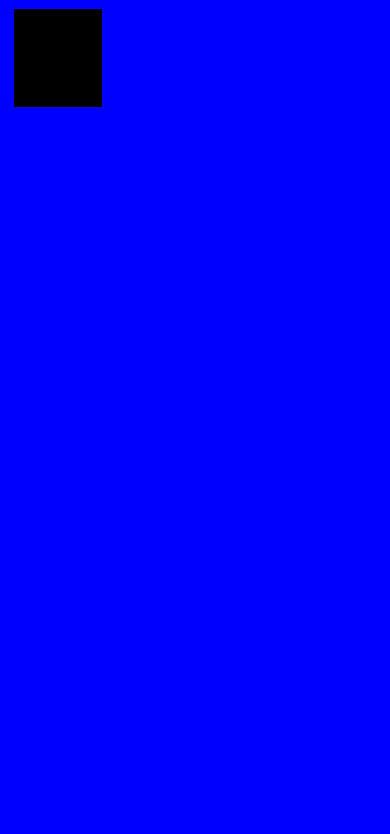
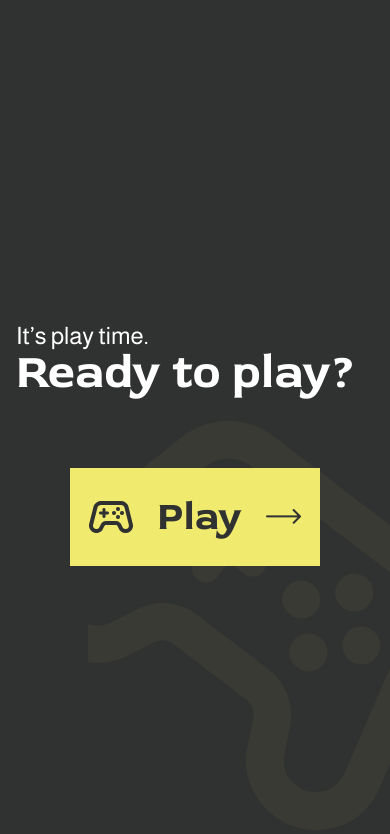
Before and after one commit to mlb27/Memory, a website built with Vite: page index.html in a window 390 px wide. Built offline with nearby package versions, Linux system fonts and the light colour scheme.

Commit message:
feat: build responsive home screen

```diff
--- a/index.html
+++ b/index.html
@@ -8,14 +8,29 @@
 </head>
 
 <body>
-  <main>
-    <section id="field" aria-label="Memory-Spielfeld">
-      <button class="card" type="button" aria-label="Memory-Karte umdrehen" aria-pressed="false">
-        <span class="card__inner" aria-hidden="true">
-          <span class="card__face card__face--front"></span>
-          <span class="card__face card__face--back"></span>
-        </span>
-      </button>
+  <main class="app">
+    <section class="home" aria-labelledby="home-title">
+      <div class="home__content">
+        <div class="home__text">
+          <p class="home__eyebrow">It’s play time.</p>
+          <h1 class="home__title" id="home-title">Ready to play?</h1>
+        </div>
+
+        <button class="primary-button" type="button" aria-label="Spiel starten">
+          <img src="/assets/icons/stadia-controller.png" alt="" width="44" height="32">
+          <span>Play</span>
+          <img src="/assets/icons/arrow-right.png" alt="" width="35" height="15">
+        </button>
+      </div>
+
+      <img
+        class="home__decoration"
+        src="/assets/icons/stadia-controller-large.png"
+        alt=""
+        width="363"
+        height="410"
+        aria-hidden="true"
+      >
     </section>
   </main>
 
--- a/src/main.ts
+++ b/src/main.ts
@@ -1,26 +1 @@
 import "./styles/style.scss";
-
-init();
-
-/** Initializes the interactions on the memory field. */
-function init(): void {
-    const fieldRef: HTMLElement | null = document.getElementById("field");
-    if (!fieldRef) {
-        return;
-    }
-    fieldRef.addEventListener("click", handleFieldClick);
-}
-
-/** Toggles the flipped state of the selected memory card. */
-function handleFieldClick(event: MouseEvent): void {
-    const target: EventTarget | null = event.target;
-    if (!(target instanceof Element)) {
-        return;
-    }
-    const card: Element | null = target.closest(".card");
-    if (!(card instanceof HTMLButtonElement)) {
-        return;
-    }
-    const isFlipped: boolean = card.classList.toggle("is-flipped");
-    card.setAttribute("aria-pressed", String(isFlipped));
-}
--- /dev/null
+++ b/src/styles/abstracts/_functions.scss
@@ -0,0 +1,5 @@
+@use "sass:math";
+
+@function px-to-rem($px, $base: 16) {
+    @return math.div($px, $base) * 1rem;
+}
--- /dev/null
+++ b/src/styles/abstracts/_variables.scss
@@ -0,0 +1,3 @@
+$color-primary-dark: #303131;
+$color-secondary-yellow: #f0ea6e;
+$color-white: #ffffff;
--- /dev/null
+++ b/src/styles/base/_fonts.scss
@@ -0,0 +1,15 @@
+@font-face {
+    font-family: "Almarai";
+    src: url("/assets/fonts/almarai-regular.ttf") format("truetype");
+    font-style: normal;
+    font-weight: 400;
+    font-display: swap;
+}
+
+@font-face {
+    font-family: "Red Rose";
+    src: url("/assets/fonts/red-rose-variable.ttf") format("truetype");
+    font-style: normal;
+    font-weight: 300 700;
+    font-display: swap;
+}
--- /dev/null
+++ b/src/styles/base/_reset.scss
@@ -0,0 +1,26 @@
+@use "../abstracts/variables" as variables;
+
+*,
+*::before,
+*::after {
+    box-sizing: border-box;
+}
+
+html {
+    min-width: 320px;
+    min-height: 100%;
+    background-color: variables.$color-primary-dark;
+}
+
+body {
+    min-height: 100vh;
+    min-height: 100svh;
+    margin: 0;
+    background-color: variables.$color-primary-dark;
+    color: variables.$color-white;
+    font-family: "Almarai", Arial, Helvetica, sans-serif;
+}
+
+button {
+    font: inherit;
+}
--- /dev/null
+++ b/src/styles/components/_primary-button.scss
@@ -0,0 +1,24 @@
+@use "../abstracts/functions" as functions;
+@use "../abstracts/variables" as variables;
+
+.primary-button {
+    display: flex;
+    align-items: center;
+    justify-content: center;
+    width: functions.px-to-rem(250);
+    height: functions.px-to-rem(98);
+    padding: functions.px-to-rem(20);
+    gap: functions.px-to-rem(24);
+    border: none;
+    background-color: variables.$color-secondary-yellow;
+    color: variables.$color-primary-dark;
+    cursor: pointer;
+    font-family: "Red Rose", Georgia, serif;
+    font-size: functions.px-to-rem(40);
+    font-weight: 700;
+    line-height: 1;
+}
+
+.primary-button img {
+    flex-shrink: 0;
+}
--- /dev/null
+++ b/src/styles/pages/_home.scss
@@ -0,0 +1,71 @@
+@use "../abstracts/functions" as functions;
+@use "../abstracts/variables" as variables;
+
+.app {
+    width: 100%;
+    max-width: functions.px-to-rem(1440);
+    min-height: 100vh;
+    min-height: 100svh;
+    margin-inline: auto;
+}
+
+.home {
+    position: relative;
+    min-height: 100vh;
+    min-height: 100svh;
+    overflow: hidden;
+    background-color: variables.$color-primary-dark;
+
+    &__content {
+        position: absolute;
+        z-index: 1;
+        top: min(38.38vh, functions.px-to-rem(393));
+        left: 50%;
+        display: flex;
+        flex-direction: column;
+        align-items: center;
+        width: 100%;
+        transform: translateX(-50%);
+    }
+
+    &__text {
+        width: min(calc(100% - functions.px-to-rem(32)), functions.px-to-rem(991));
+    }
+
+    &__eyebrow {
+        margin: 0;
+        font-size: clamp(
+            functions.px-to-rem(24),
+            3.333vw,
+            functions.px-to-rem(48)
+        );
+        font-weight: 400;
+        line-height: 1;
+    }
+
+    &__title {
+        margin: 0;
+        font-family: "Red Rose", Georgia, serif;
+        font-size: clamp(
+            functions.px-to-rem(48),
+            9.722vw,
+            functions.px-to-rem(140)
+        );
+        font-weight: 700;
+        line-height: 1;
+        white-space: nowrap;
+    }
+
+    .primary-button {
+        margin-top: functions.px-to-rem(72);
+    }
+
+    &__decoration {
+        position: absolute;
+        bottom: functions.px-to-rem(13);
+        left: functions.px-to-rem(88);
+        width: functions.px-to-rem(363);
+        height: functions.px-to-rem(410);
+        object-fit: contain;
+    }
+}
--- a/src/styles/style.scss
+++ b/src/styles/style.scss
@@ -1,36 +1,4 @@
-body {
-    height: 100vh;
-    background-color: blue;
-}
-
-.card {
-    height: 100px;
-    aspect-ratio: 1 / 1;
-    background-color: transparent;
-    border: none;
-
-    &__inner {
-        display: block;
-        position: relative;
-        width: 100%;
-        height: 100%;
-        transform-style: preserve-3d;
-        transition: all 300ms ease-in-out;
-    }
-
-    &__face {
-        position: absolute;
-        inset: 0;
-        background-color: black;
-        backface-visibility: hidden;
-
-        &--back {
-            transform: rotateY(180deg);
-            background-color: red;
-        }
-    }
-
-    &.is-flipped .card__inner {
-        transform: rotateY(180deg);
-    }
-}
+@use "./base/fonts";
+@use "./base/reset";
+@use "./components/primary-button";
+@use "./pages/home";
```
Also changed, not shown: public/assets/fonts/almarai-regular.ttf (added), public/assets/fonts/red-rose-variable.ttf (added), public/assets/icons/arrow-right.png (added), public/assets/icons/stadia-controller-large.png (added), public/assets/icons/stadia-controller.png (added).
